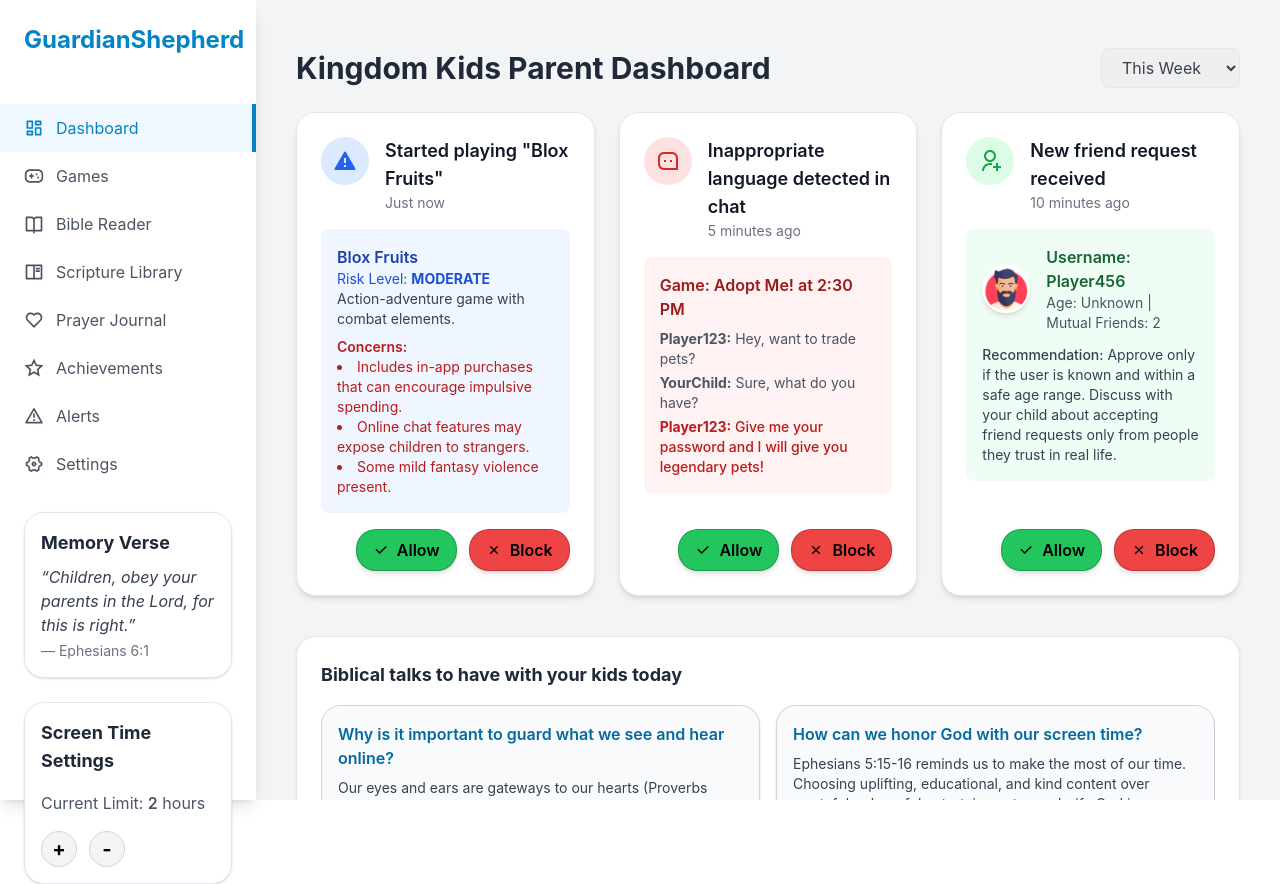
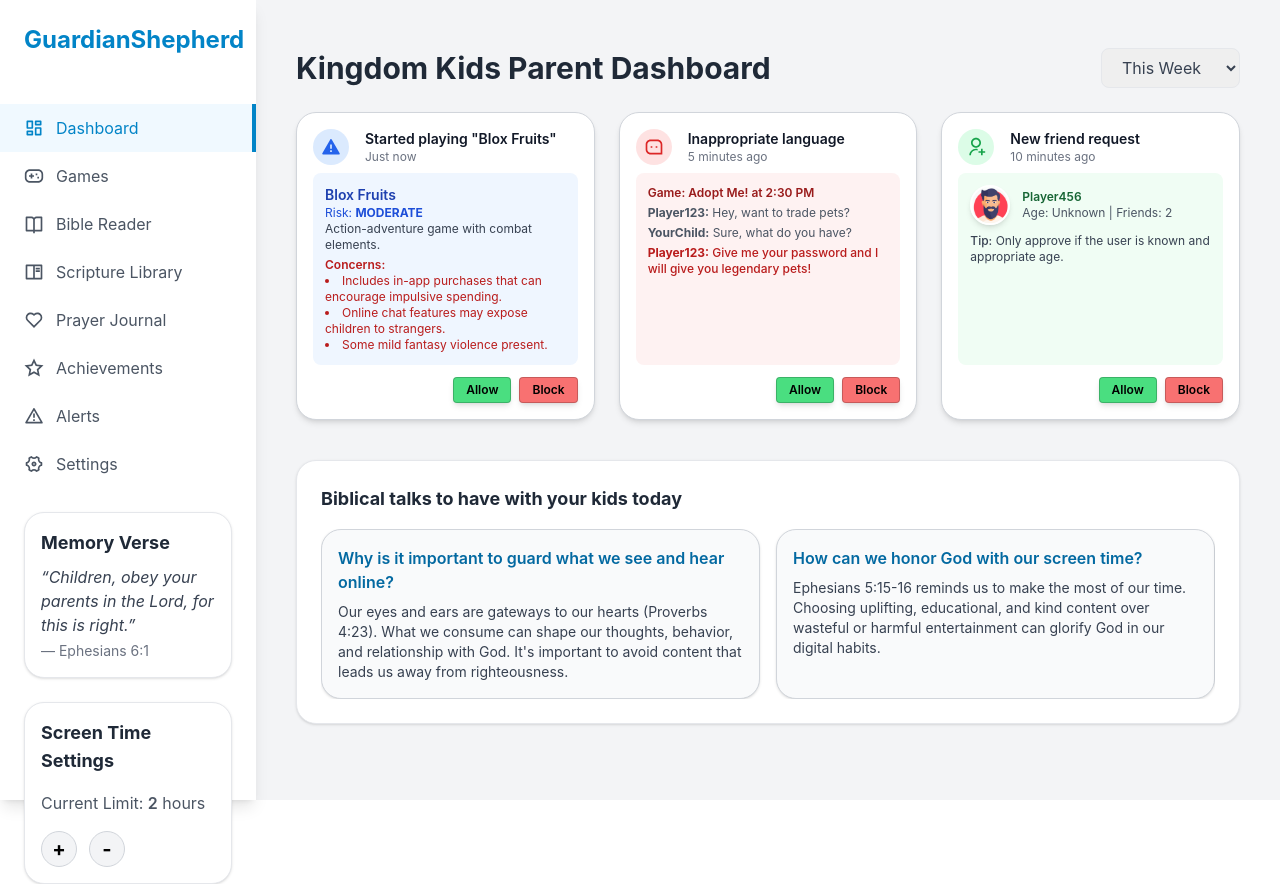
Before and after one commit to JustinStark2022/SafePlay-Monitor-3412, a React (Vite) app: page /#/ in a window 1280 px wide. Built offline with nearby package versions, Linux system fonts and the light colour scheme.

Commit message:
changed the notification card

```diff
--- a/src/components/NotificationCard.jsx
+++ b/src/components/NotificationCard.jsx
@@ -1,12 +1,10 @@
-import avatarImage from '@/data/avatar.png'; // Adjust alias if needed
+import avatarImage from '@/data/avatar.png';
 import React from 'react';
 import { motion } from 'framer-motion';
 import {
   RiAlertFill,
   RiMessage3Line,
   RiUserAddLine,
-  RiCheckLine,
-  RiCloseLine,
 } from 'react-icons/ri';
 import Button from './Button';
 
@@ -31,30 +29,32 @@ const NotificationCard = ({ notification, onAction }) => {
       initial={{ opacity: 0, y: -10 }}
       animate={{ opacity: 1, y: 0 }}
       exit={{ opacity: 0, height: 0 }}
-      className="bg-white dark:bg-gray-800 rounded-xl shadow-md border border-gray-200 dark:border-gray-700 flex flex-col justify-between p-6 h-full"
+      className="bg-white dark:bg-gray-800 rounded-xl shadow-md border border-gray-300 dark:border-gray-600 flex flex-col justify-between p-4 h-full min-h-[300px]"
     >
-      <div className="flex items-start gap-4 mb-4">
-        <div className={`p-3 rounded-full ${bg}`}>
-          <Icon className={`w-6 h-6 ${color}`} />
+      <div className="flex items-start gap-4 mb-2">
+        <div className={`p-2 rounded-full ${bg}`}>
+          <Icon className={`w-5 h-5 ${color}`} />
         </div>
         <div className="flex-1">
-          <h3 className="text-lg font-semibold text-gray-900 dark:text-white">{notification.content}</h3>
-          <p className="text-sm text-gray-500 dark:text-gray-400">{notification.timestamp}</p>
+          <h3 className="text-sm font-semibold text-gray-900 dark:text-white truncate">
+            {notification.content}
+          </h3>
+          <p className="text-xs text-gray-500 dark:text-gray-400">{notification.timestamp}</p>
         </div>
       </div>
 
-      <div className="flex-1 space-y-3">
+      <div className="flex-1 space-y-3 overflow-hidden">
         {notification.type === 'new_game' && notification.game && (
-          <div className="bg-blue-50 dark:bg-blue-950 p-4 rounded-lg">
-            <p className="font-semibold text-blue-800 dark:text-blue-200">{notification.game.name}</p>
-            <p className="text-sm text-blue-700 dark:text-blue-300">
-              Risk Level: <span className="font-bold">{notification.game.risk}</span>
+          <div className="bg-blue-50 dark:bg-blue-950 p-3 rounded-lg h-full">
+            <p className="font-semibold text-blue-800 dark:text-blue-200 text-sm">{notification.game.name}</p>
+            <p className="text-xs text-blue-700 dark:text-blue-300">
+              Risk: <span className="font-bold">{notification.game.risk}</span>
             </p>
-            <p className="text-sm text-gray-700 dark:text-gray-300">
+            <p className="text-xs text-gray-700 dark:text-gray-300">
               {notification.game.summary}
             </p>
             {notification.game.concerns && (
-              <div className="mt-2 text-sm text-red-700 dark:text-red-300">
+              <div className="mt-1 text-xs text-red-700 dark:text-red-300">
                 <p className="font-semibold">Concerns:</p>
                 <ul className="list-disc list-inside">
                   {notification.game.concerns.map((c, i) => <li key={i}>{c}</li>)}
@@ -65,17 +65,17 @@ const NotificationCard = ({ notification, onAction }) => {
         )}
 
         {notification.type === 'chat_alert' && notification.chatContext && (
-          <div className="bg-red-50 dark:bg-red-900 p-4 rounded-lg">
+          <div className="bg-red-50 dark:bg-red-900 p-3 rounded-lg text-xs h-full">
             <p className="font-semibold text-red-800 dark:text-red-200">
               Game: {notification.chatContext.game} at {notification.chatContext.time}
             </p>
-            <ul className="mt-2 space-y-1">
+            <ul className="mt-1 space-y-1">
               {notification.chatContext.messages.map((msg, i) => (
                 <li
                   key={i}
                   className={msg.flagged
-                    ? 'text-sm text-red-700 dark:text-red-300 font-medium'
-                    : 'text-sm text-gray-600 dark:text-gray-400'}
+                    ? 'text-red-700 dark:text-red-300 font-medium'
+                    : 'text-gray-600 dark:text-gray-400'}
                 >
                   <strong>{msg.user}:</strong> {msg.message}
                 </li>
@@ -85,43 +85,42 @@ const NotificationCard = ({ notification, onAction }) => {
         )}
 
         {notification.type === 'friend_request' && notification.friendRequest && (
-          <div className="bg-green-50 dark:bg-green-900 p-4 rounded-lg space-y-3">
-            <div className="flex items-center gap-4">
+          <div className="bg-green-50 dark:bg-green-900 p-3 rounded-lg space-y-2 text-xs h-full">
+            <div className="flex items-center gap-3">
               <img
                 src={avatarImage}
                 alt="Friend Avatar"
-                className="w-12 h-12 rounded-full border-2 border-white shadow-md object-cover"
+                className="w-10 h-10 rounded-full border-2 border-white shadow-md object-cover"
               />
               <div>
                 <p className="font-semibold text-green-800 dark:text-green-200">
-                  Username: {notification.friendRequest.username}
+                  {notification.friendRequest.username}
                 </p>
-                <p className="text-sm text-gray-600 dark:text-gray-300">
-                  Age: {notification.friendRequest.age} | Mutual Friends: {notification.friendRequest.mutualFriends}
+                <p className="text-gray-600 dark:text-gray-300">
+                  Age: {notification.friendRequest.age} | Friends: {notification.friendRequest.mutualFriends}
                 </p>
               </div>
             </div>
-            <p className="text-sm text-gray-700 dark:text-gray-400">
-              <span className="font-medium">Recommendation:</span>{' '}
-              Approve only if the user is known and within a safe age range. Discuss with your child about accepting friend requests only from people they trust in real life.
+            <p className="text-gray-700 dark:text-gray-400">
+              <span className="font-medium">Tip:</span> Only approve if the user is known and appropriate age.
             </p>
           </div>
         )}
       </div>
 
       {notification.status === 'pending' && (
-        <div className="flex justify-end gap-3 pt-4">
+        <div className="flex justify-end gap-2 pt-3">
           <Button
             onClick={() => onAction(notification.id, 'approved')}
-            className="bg-green-500 hover:bg-green-700 dark:bg-green-500 dark:hover:bg-green-400"
+            className="text-xs px-3 py-1 bg-green-400 hover:bg-green-600 dark:bg-green-500 dark:hover:bg-green-400 rounded"
           >
-            <RiCheckLine className="mr-2" /> Allow
+            Allow
           </Button>
           <Button
             onClick={() => onAction(notification.id, 'blocked')}
-            className="bg-red-500 hover:bg-red-700 dark:bg-red-500 dark:hover:bg-red-400"
+            className="text-xs px-3 py-1 bg-red-400 hover:bg-red-600 dark:bg-red-500 dark:hover:bg-red-400 rounded"
           >
-            <RiCloseLine className="mr-2" /> Block
+            Block
           </Button>
         </div>
       )}
--- a/src/data/defaultnotifications.js
+++ b/src/data/defaultnotifications.js
@@ -22,7 +22,7 @@ const defaultNotifications = [
       id: 2,
       type: 'chat_alert',
       timestamp: '5 minutes ago',
-      content: 'Inappropriate language detected in chat',
+      content: 'Inappropriate language',
       status: 'pending',
       chatContext: {
         game: 'Adopt Me!',
@@ -38,7 +38,7 @@ const defaultNotifications = [
       id: 3,
       type: 'friend_request',
       timestamp: '10 minutes ago',
-      content: 'New friend request received',
+      content: 'New friend request',
       status: 'pending',
       friendRequest: {
         username: 'Player456',
```
